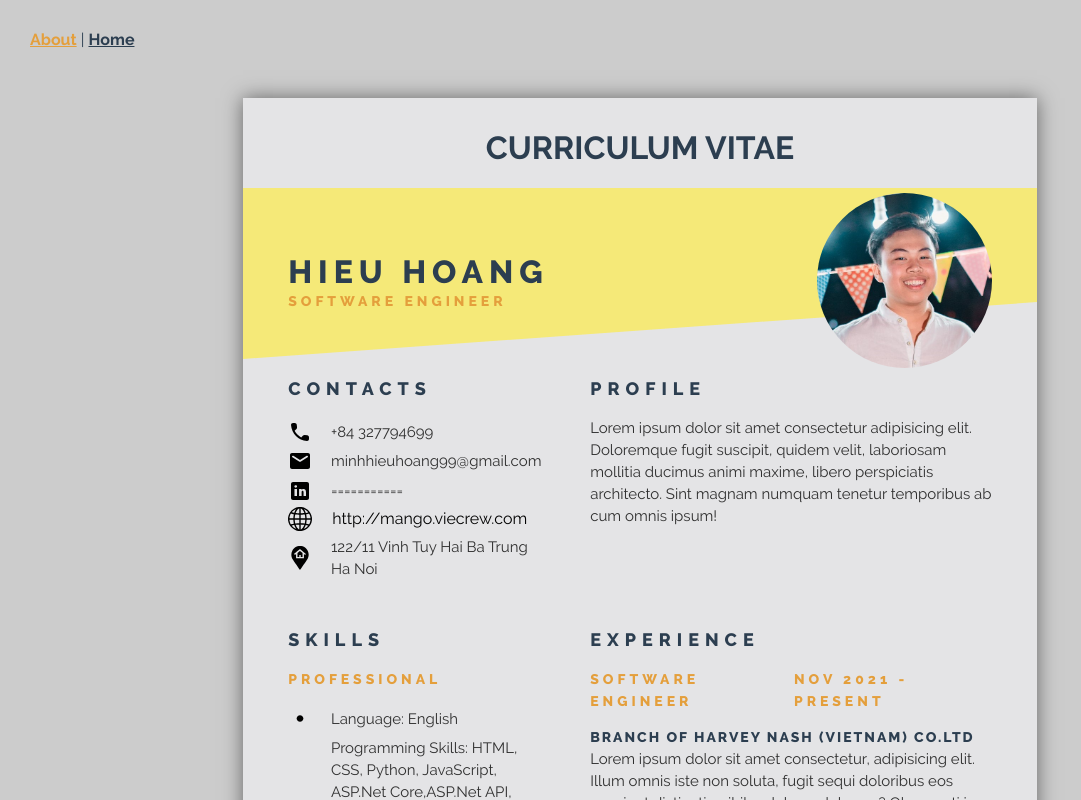
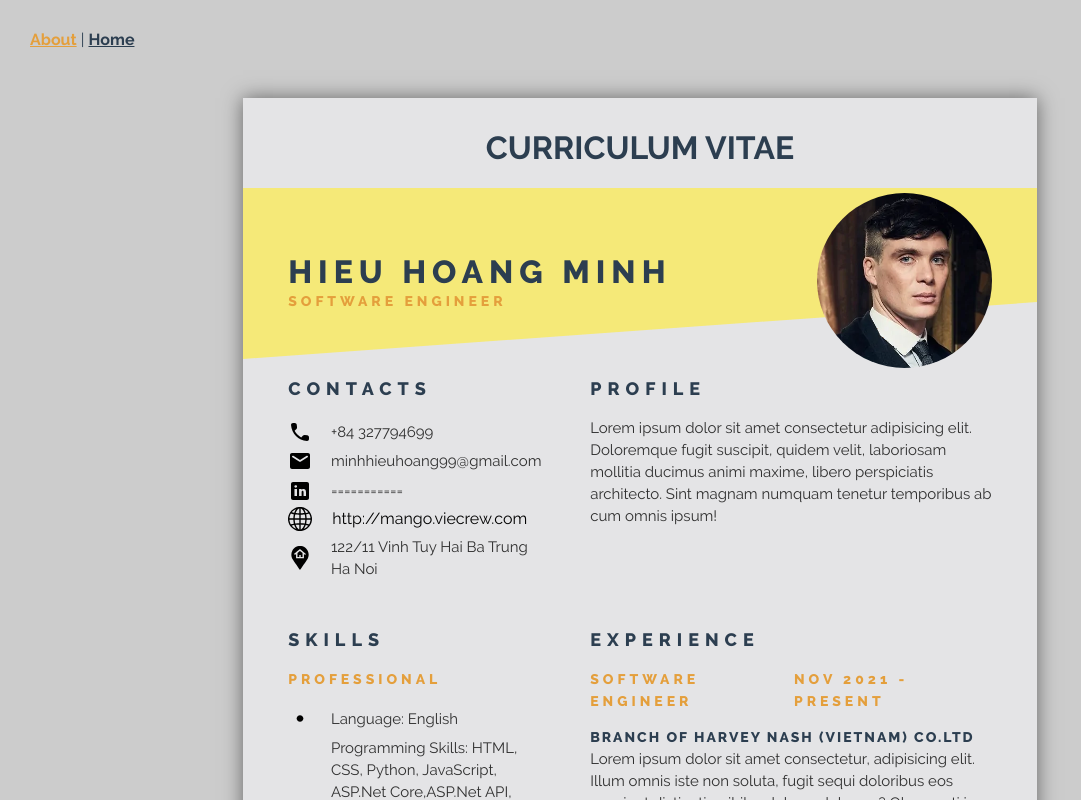
Before and after one commit to minhhieuhoang99/vue-k8s-gcp, a Vue app: page / in a window 1280 px wide. Shown: the top 800 px of the page, without its empty margins (0-1081 px from the left). Built offline with nearby package versions, Linux system fonts and the light colour scheme.

Commit message:
update resume

```diff
--- a/resume/en-data.yaml
+++ b/resume/en-data.yaml
@@ -2,7 +2,7 @@ lang: en
 
 name:
   first: Hieu
-  last: Hoang
+  last: Hoang Minh
 
 position: Software Engineer
 
--- a/src/components/Header.vue
+++ b/src/components/Header.vue
@@ -7,7 +7,7 @@
       <SubTitle class="person-info-position" :text="position" />
     </div>
     <div class="person-photo">
-      <img class="person-photo-image" src="~@/assets/photo2.jpg" />
+      <img class="person-photo-image" src="~@/assets/photo.png" />
     </div>
   </div>
 </template>
```
